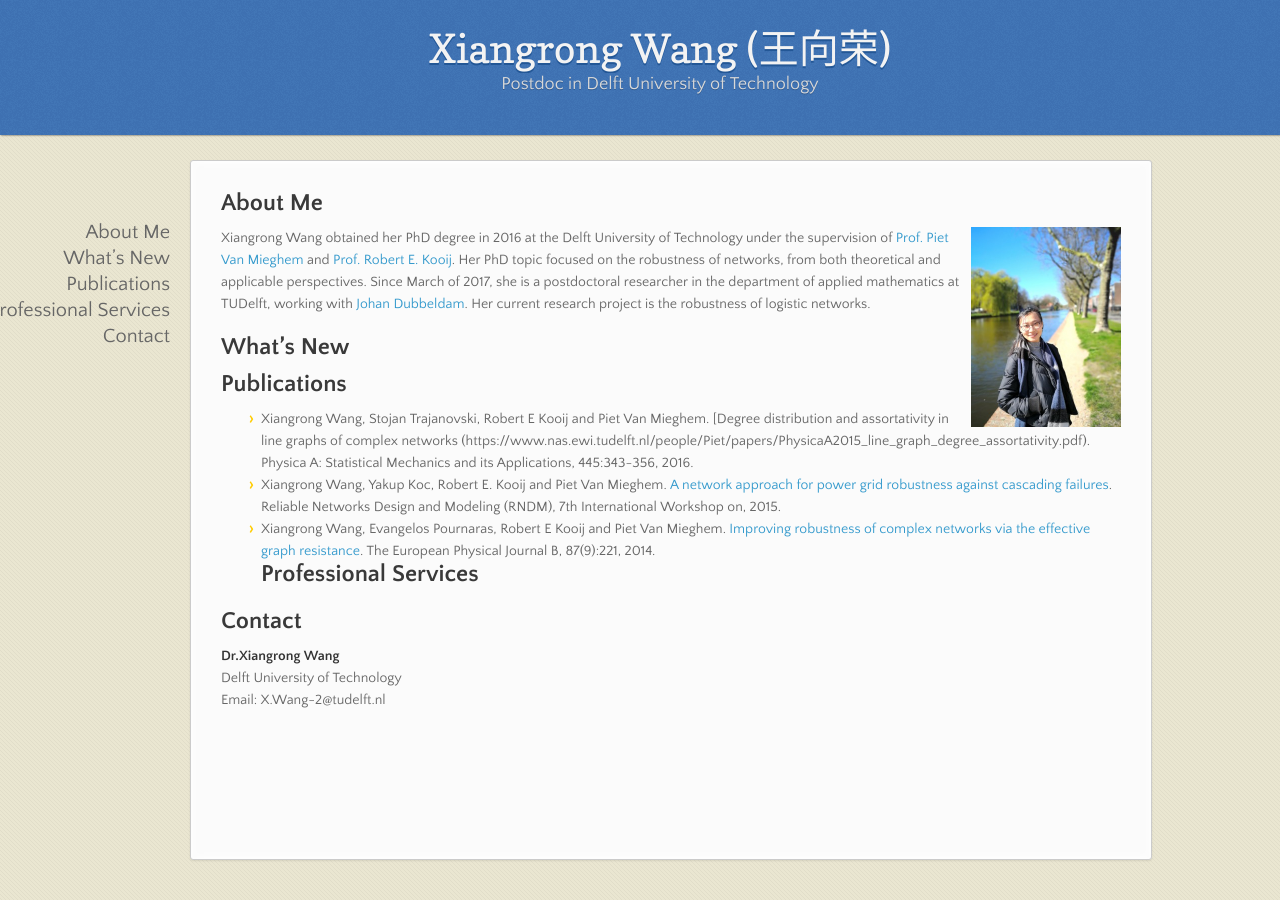
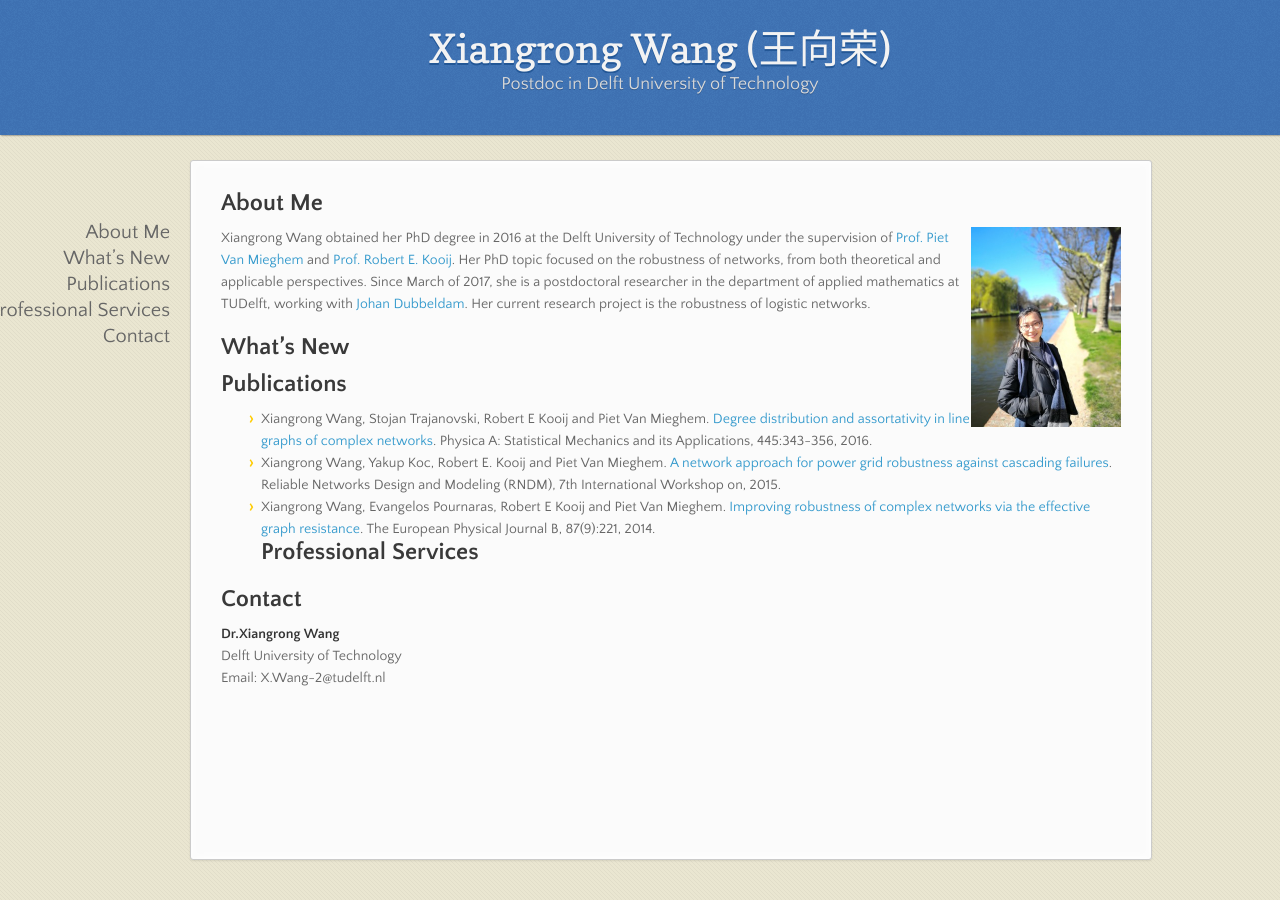
Before and after one commit to xiangrongwang/xiangrongwang.github.io, a Jekyll site: the page built from index.md, in a window 1280 px wide. Built offline with Jekyll 4.4.1, drawn with Linux system fonts in a browser that asks for light colours; nearby versions of some CDN libraries; our own code applies the rules of GitHub Pages for plain Markdown files.

Commit message:
Create index.md

```diff
--- a/index.md
+++ b/index.md
@@ -7,7 +7,7 @@ Her PhD topic focused on the robustness of networks,  from both theoretical and
 ## What's New
 
 ## Publications
-- Xiangrong Wang, Stojan Trajanovski, Robert E Kooij and Piet Van Mieghem. [Degree distribution and assortativity in line graphs of complex networks (https://www.nas.ewi.tudelft.nl/people/Piet/papers/PhysicaA2015_line_graph_degree_assortativity.pdf). Physica A: Statistical Mechanics and its Applications, 445:343-356, 2016.
+- Xiangrong Wang, Stojan Trajanovski, Robert E Kooij and Piet Van Mieghem. [Degree distribution and assortativity in line graphs of complex networks](https://www.nas.ewi.tudelft.nl/people/Piet/papers/PhysicaA2015_line_graph_degree_assortativity.pdf). Physica A: Statistical Mechanics and its Applications, 445:343-356, 2016.
 - Xiangrong Wang, Yakup Koc, Robert E. Kooij and Piet Van Mieghem. [A network approach for power grid robustness against cascading failures](http://ieeexplore.ieee.org/abstract/document/7325231/). Reliable Networks Design and Modeling (RNDM), 7th International Workshop on, 2015.
 - Xiangrong Wang, Evangelos Pournaras, Robert E Kooij and Piet Van Mieghem. [Improving robustness of complex networks via the effective graph resistance](https://link.springer.com/article/10.1140/epjb/e2014-50276-0). The European Physical Journal B, 87(9):221, 2014.
 ## Professional Services
```
